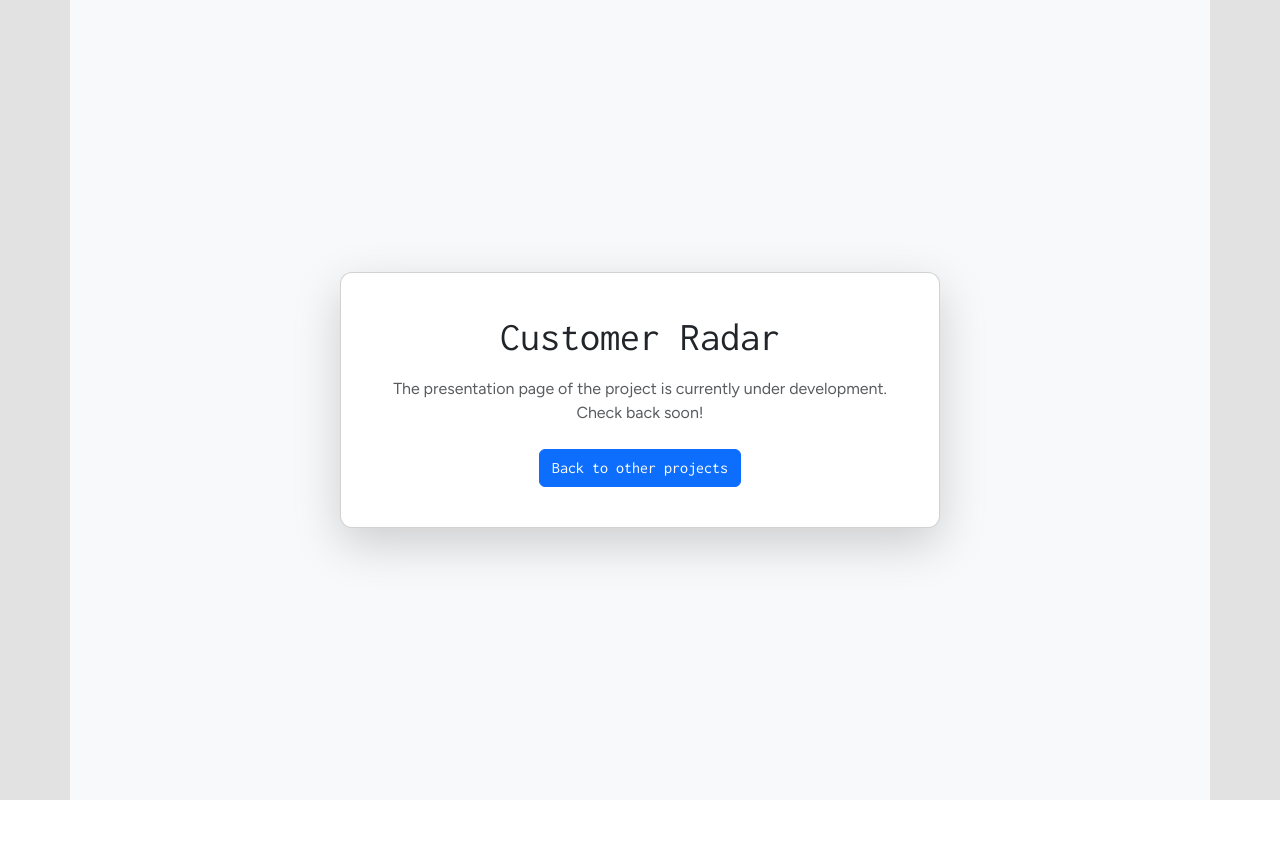
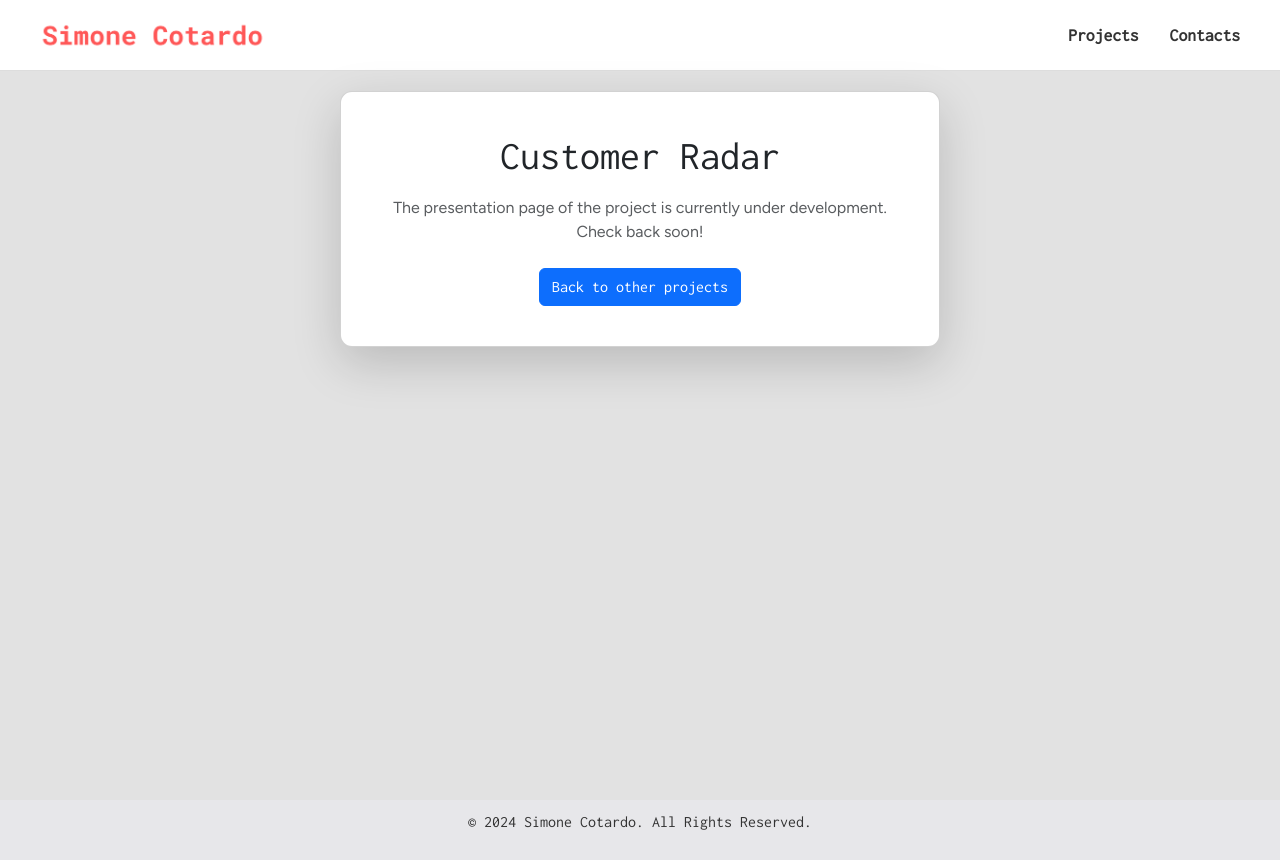
Before and after one commit to whyorwhat/whyorwhat.github.io, a Vue app: page /customer-radar in a window 1280 px wide. Before the commit the page ends 800 px from the top, so only its background shows below. Built offline with nearby package versions, Linux system fonts and the light colour scheme; a web font is replaced by a local one.

Commit message:
layout of under development pages

```diff
--- a/src/views/CustomerRadarView.vue
+++ b/src/views/CustomerRadarView.vue
@@ -1,5 +1,10 @@
 <template>
-  <div class="container d-flex align-items-center justify-content-center vh-100">
+  <div class="layout">
+    <header>
+      <Navbar />
+    </header>
+
+    <div class="container d-flex align-items-center justify-content-center">
       <div class="card shadow-lg p-4 text-center" style="max-width: 600px; width: 100%;">
         <div class="card-body">
           <h1 class="card-title mb-3">Customer Radar</h1>
@@ -12,11 +17,37 @@
         </div>
       </div>
     </div>
+  </div>
+  <Footer />
 </template>
 
+<script>
+import Navbar from "@/components/Navbar.vue";
+import Footer from "@/components/Footer.vue";
+
+export default {
+  name: "CustomerRadarView",
+  components: {
+    Navbar,
+    Footer,
+  },
+};
+</script>
+
 <style scoped>
+.layout {
+  min-height: 100vh;  /* Min page size */
+
+  display: flex;
+  flex-direction: column;
+}
+
+header {
+  flex-shrink: 0; /* Fixed header */
+}
+
 .container {
-  background-color: #f8f9fa;
+  margin-top: 20px;
 }
 .card {
   border-radius: 12px;
--- a/src/views/TiSeguoView.vue
+++ b/src/views/TiSeguoView.vue
@@ -1,5 +1,10 @@
 <template>
-  <div class="container d-flex align-items-center justify-content-center vh-100">
+  <div class="layout">
+    <header>
+      <Navbar />
+    </header>
+
+    <div class="container d-flex align-items-center justify-content-center">
       <div class="card shadow-lg p-4 text-center" style="max-width: 600px; width: 100%;">
         <div class="card-body">
           <h1 class="card-title mb-3">TiSeguo</h1>
@@ -12,11 +17,37 @@
         </div>
       </div>
     </div>
+  </div>
+  <Footer />
 </template>
 
+<script>
+import Navbar from "@/components/Navbar.vue";
+import Footer from "@/components/Footer.vue";
+
+export default {
+  name: "TiSeguoView",
+  components: {
+    Navbar,
+    Footer,
+  },
+};
+</script>
+
 <style scoped>
+.layout {
+  min-height: 100vh;  /* Min page size */
+
+  display: flex;
+  flex-direction: column;
+}
+
+header {
+  flex-shrink: 0; /* Fixed header */
+}
+
 .container {
-  background-color: #f8f9fa;
+  margin-top: 20px;
 }
 .card {
   border-radius: 12px;
```
Lines whose indentation alone changed are shown as unchanged.
